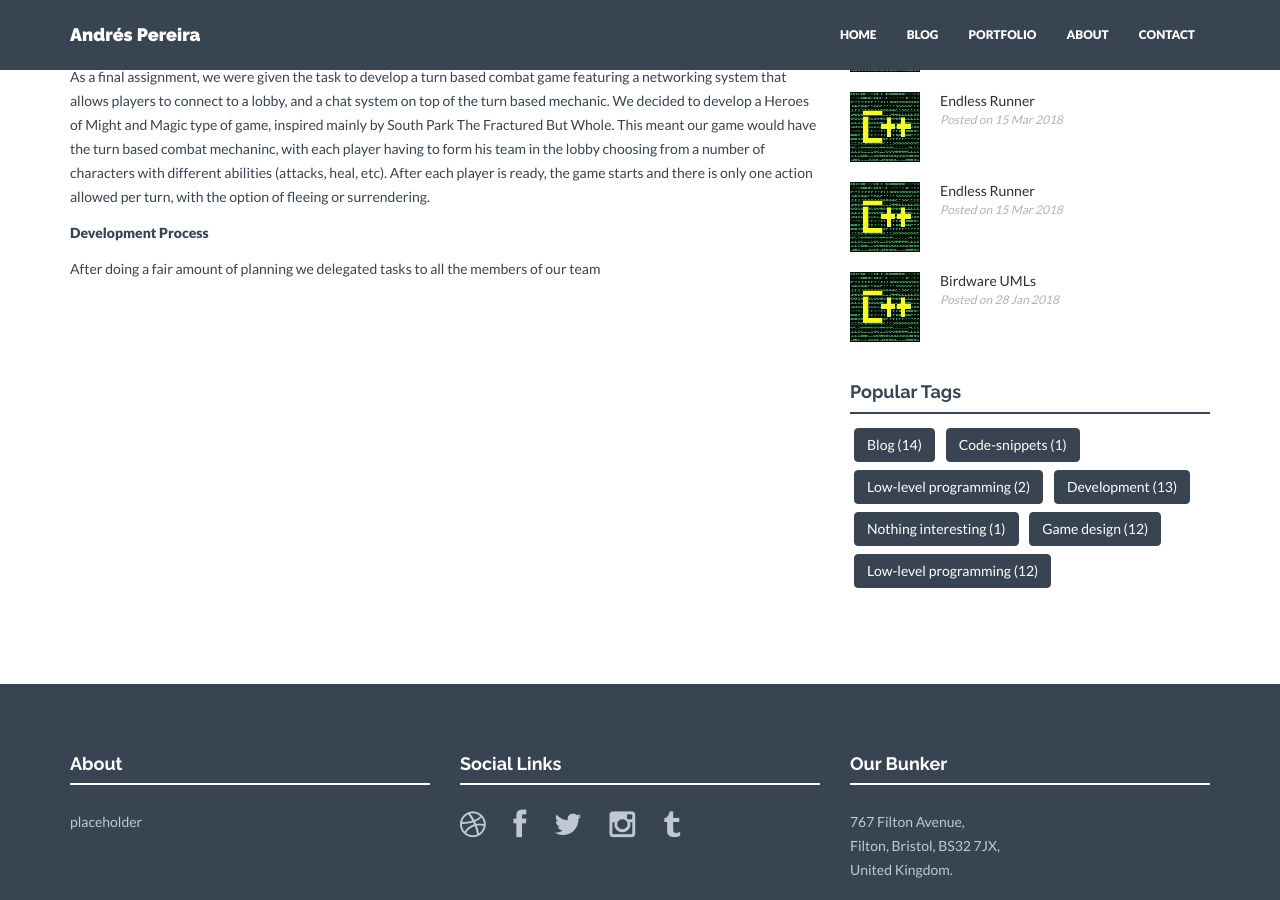
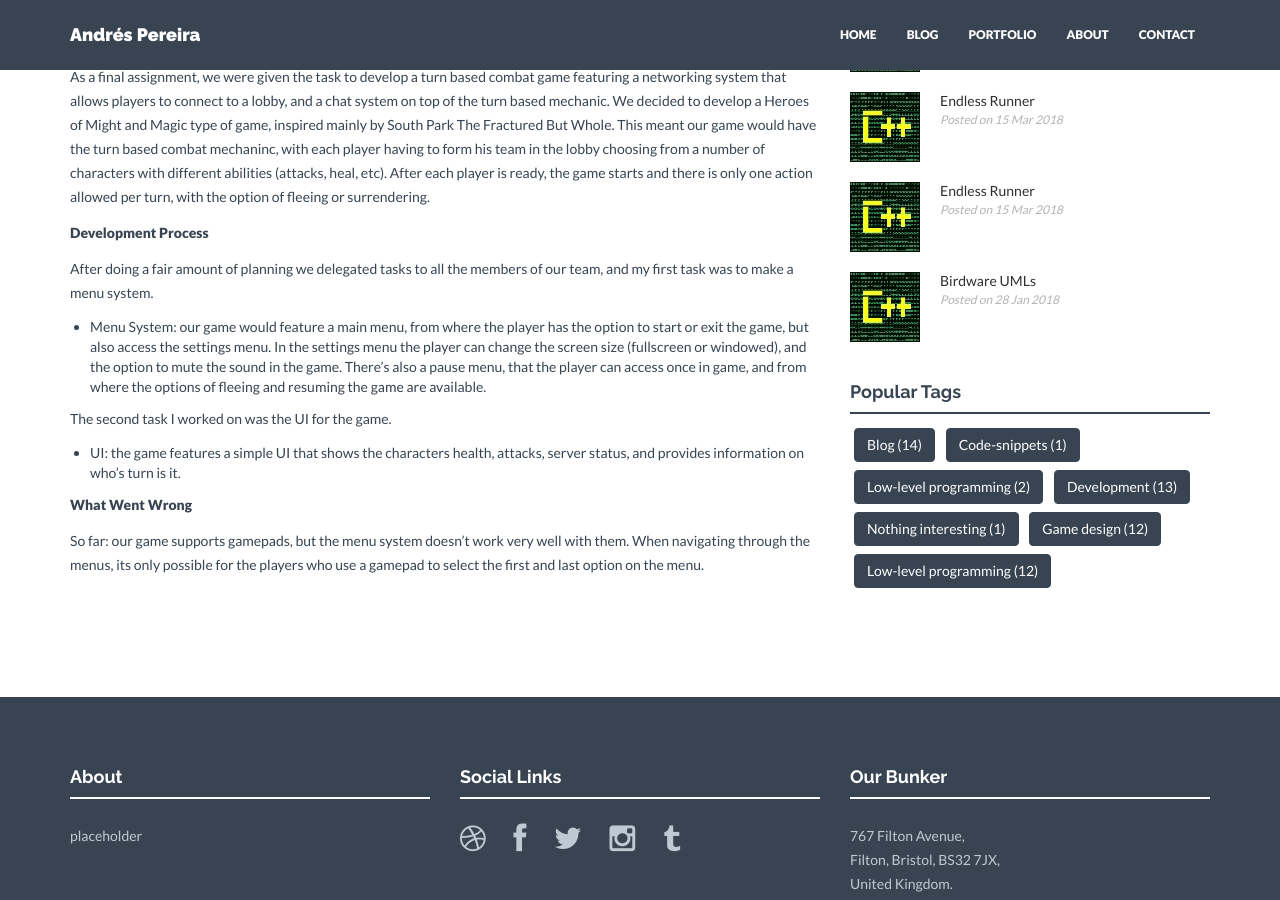
Before and after one commit to AGPO93/AGPO93.github.io, a Jekyll site: the page built from _posts/2018-04-17-Networking.markdown, in a window 1280 px wide and 900 px high, scrolled down 726 px. Built offline with Jekyll 4.4.1, drawn with Linux system fonts in a browser that asks for light colours; nearby versions of some CDN libraries.

Commit message:
Update 2018-04-17-Networking.markdown

```diff
--- a/_posts/2018-04-17-Networking.markdown
+++ b/_posts/2018-04-17-Networking.markdown
@@ -19,4 +19,15 @@ We decided to develop a Heroes of Might and Magic type of game, inspired mainly
 
 <b>Development Process<b/>
 
-After doing a fair amount of planning we delegated tasks to all the members of our team
+After doing a fair amount of planning we delegated tasks to all the members of our team, and my first task was to make a menu system.
+
+  - Menu System: our game would feature a main menu, from where the player has the option to start or exit the game, but also access the       settings menu. In the settings menu the player can change the screen size (fullscreen or windowed), and the option to mute the sound       in the game.
+    There's also a pause menu, that the player can access once in game, and from where the options of fleeing and resuming the game are       available.
+
+The second task I worked on was the UI for the game.
+
+  - UI: the game features a simple UI that shows the characters health, attacks, server status, and provides information on who's turn is     it.
+
+<b>What Went Wrong<b/>
+
+  So far: our game supports gamepads, but the menu system doesn't work very well with them. When navigating through the menus, its only possible for the players who use a gamepad to select the first and last option on the menu.
```
